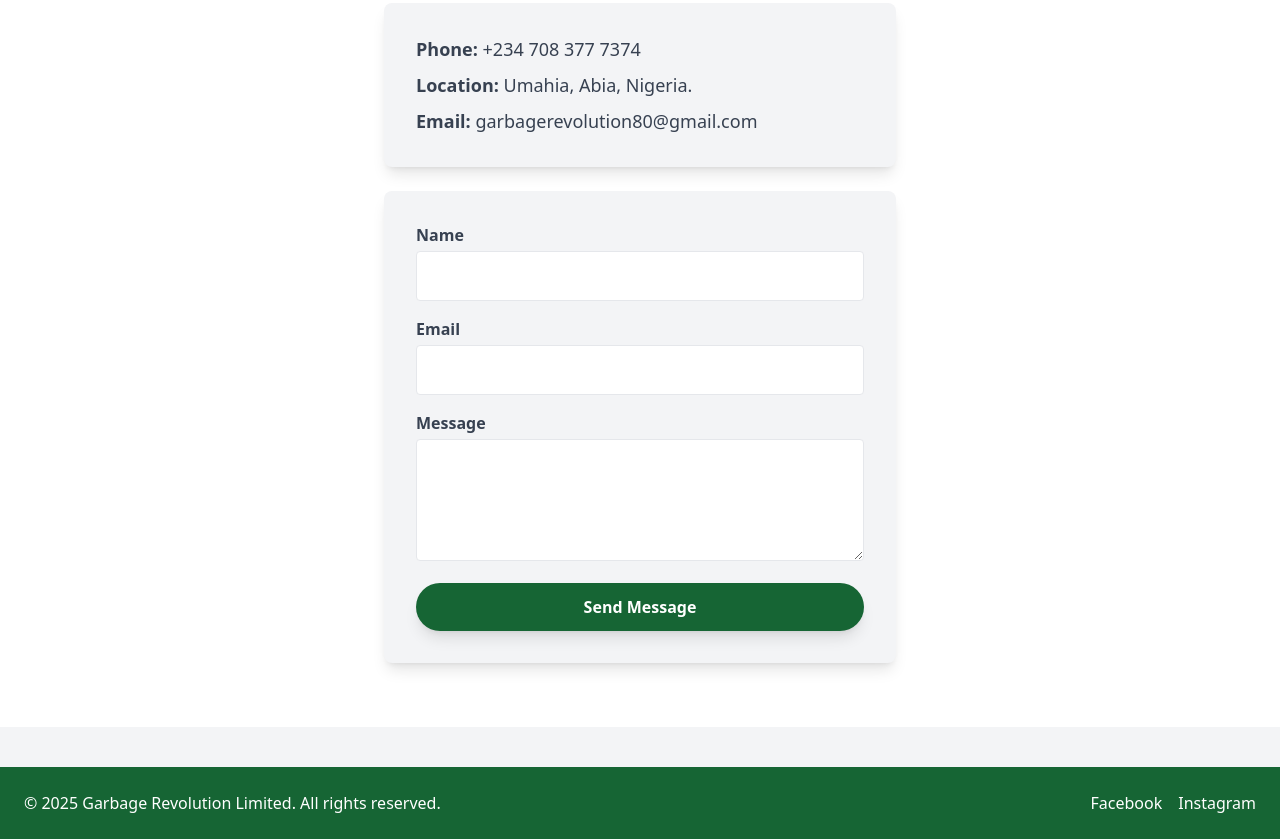
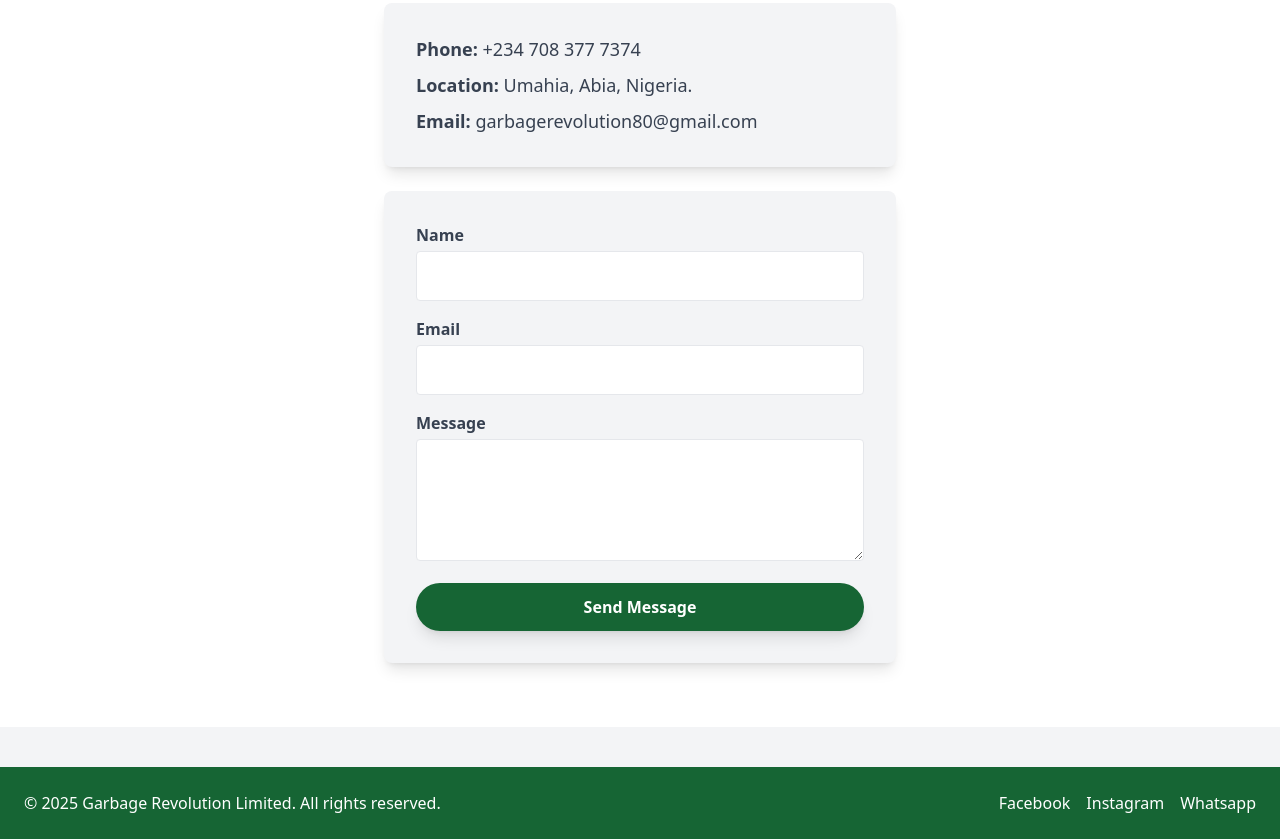
Before and after one commit to TheRealDude002/GRL, a plain HTML site: page index.html in a window 1280 px wide. Shown: the part 2091-2930 px from the top of the page. Drawn offline with nearby package versions, Linux system fonts and the light colour scheme.

Commit message:
Update index.html

```diff
--- a/index.html
+++ b/index.html
@@ -123,6 +123,7 @@
             <div class="flex gap-4 mt-4 md:mt-0">
                 <a href="https://www.facebook.com/share/18s837q1bb/" class="hover:text-yellow-400">Facebook</a>
                 <a href="https://www.instagram.com/garbagerevolution/" class="hover:text-yellow-400">Instagram</a>
+                <a href="https://wa.link/cam39z/" class="hover:text-yellow-400">Whatsapp</a>
             </div>
         </div>
     </footer>
```
